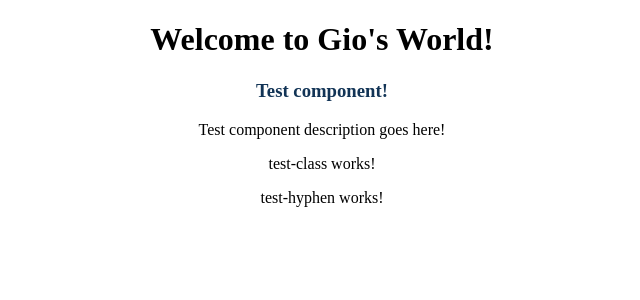
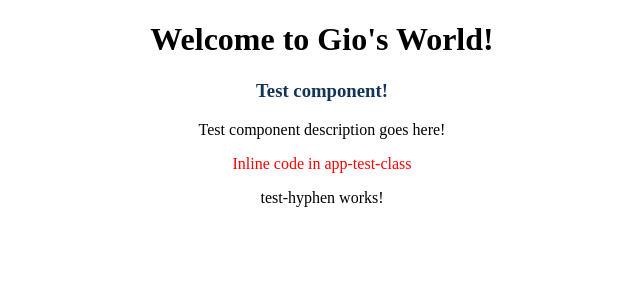
Before and after one commit to gghughunishvili/angular, an Angular app in the folder hello-world/: page / in a window 1280 px wide. Shown: the top 300 px of the page, without its empty margins (318-958 px from the left). Built offline with nearby package versions, Linux system fonts and the light colour scheme.

Commit message:
learned and implemented inline template, styles and removed unnecessary files html and css

```diff
--- a/hello-world/src/app/test-class/test-class.component.html
+++ /dev/null
@@ -1,3 +0,0 @@
-<p>
-  test-class works!
-</p>
--- a/hello-world/src/app/test-class/test-class.component.ts
+++ b/hello-world/src/app/test-class/test-class.component.ts
@@ -2,8 +2,14 @@ import { Component, OnInit } from '@angular/core';
 
 @Component({
   selector: '.app-test-class',
-  templateUrl: './test-class.component.html',
-  styleUrls: ['./test-class.component.css']
+  template: `
+    <div> Inline code in app-test-class </div>
+  `,
+  styles: [`
+    div {
+      color: red;
+    }
+  `]
 })
 export class TestClassComponent implements OnInit {
 
```
Also changed, not shown: hello-world/src/app/test-class/test-class.component.css (deleted).
